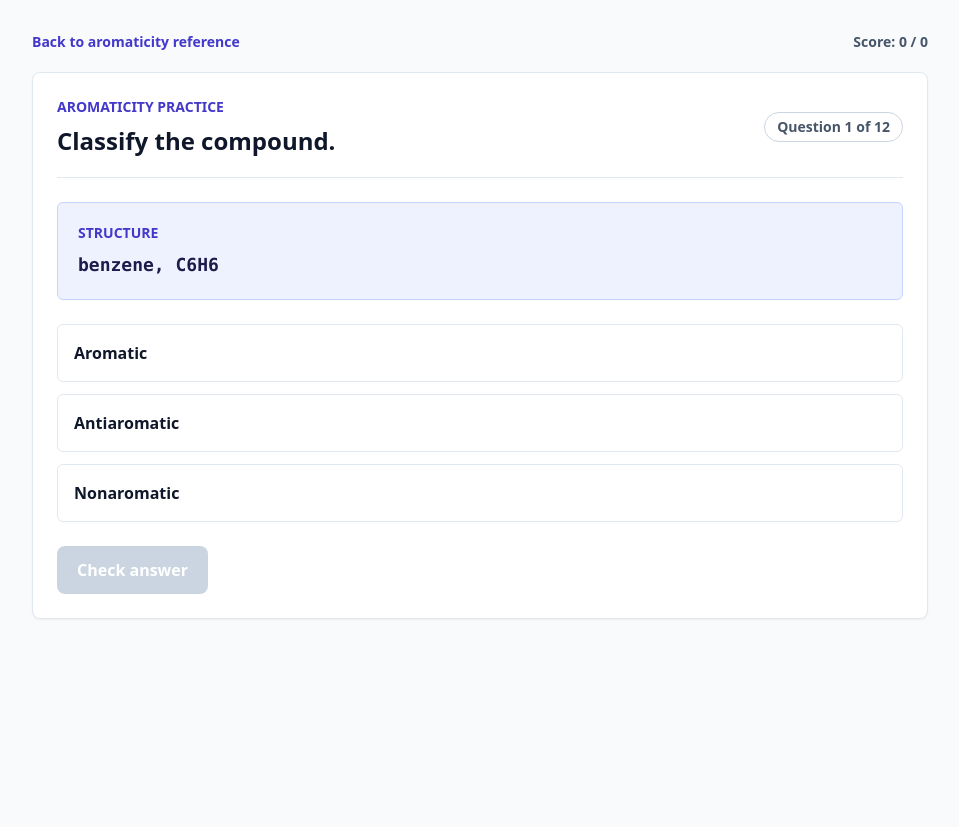
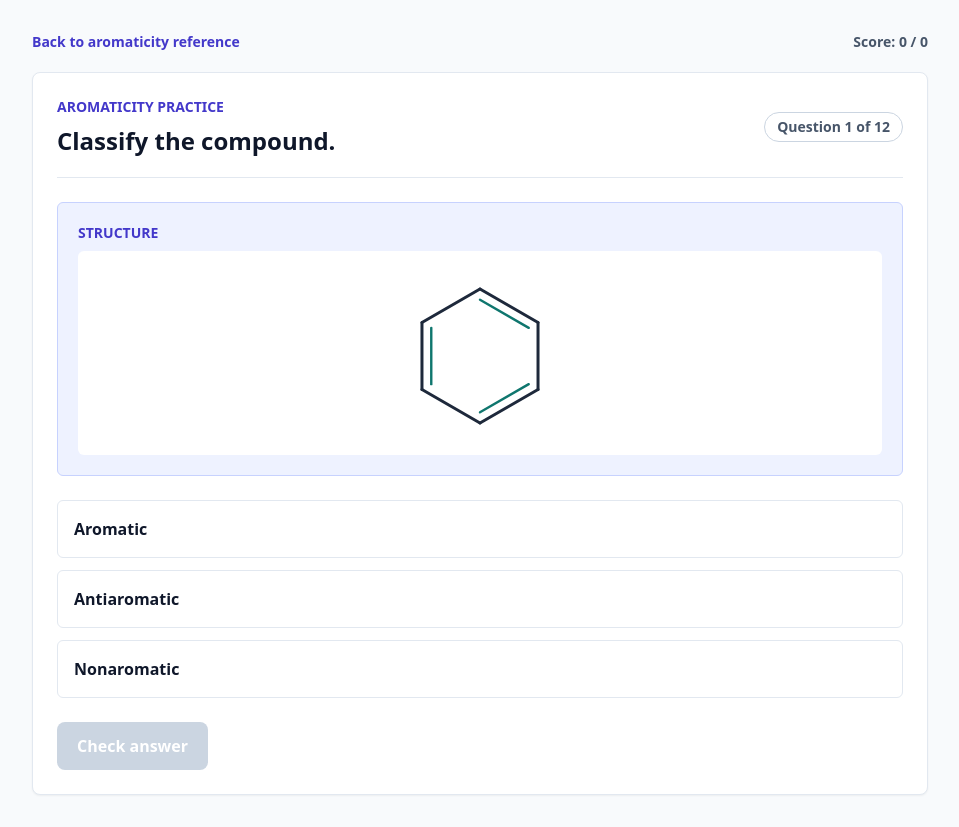
Before and after one commit to barham75/organic-project, a Next.js app: page /aromaticity/quiz in a window 1280 px wide. Shown: the whole page, without its empty margins (160-1119 px from the left). Before the commit the page ends 800 px from the top, so only its background shows below. Built offline with nearby package versions, Linux system fonts and the light colour scheme.

Commit message:
Render aromaticity questions as structural formulas

```diff
--- a/app/aromaticity/data.ts
+++ b/app/aromaticity/data.ts
@@ -3,42 +3,43 @@ export type AromaticityClass = "Aromatic" | "Antiaromatic" | "Nonaromatic";
 export type AromaticityExample = {
   name: string;
   formula: string;
+  structureId: string;
   classification: AromaticityClass;
   piElectrons: string;
   explanation: string;
 };
 
 export const aromaticityExamples: AromaticityExample[] = [
-  { name: "Benzene", formula: "C6H6", classification: "Aromatic", piElectrons: "6 pi electrons", explanation: "It is cyclic, planar, fully conjugated, and follows the 4n + 2 rule with n = 1." },
-  { name: "Cyclopropenyl cation", formula: "C3H3+", classification: "Aromatic", piElectrons: "2 pi electrons", explanation: "The three-membered ring is conjugated and follows the 4n + 2 rule with n = 0." },
-  { name: "Cyclopentadienyl anion", formula: "C5H5-", classification: "Aromatic", piElectrons: "6 pi electrons", explanation: "The lone pair contributes two electrons to a continuous conjugated ring." },
-  { name: "Tropylium cation", formula: "C7H7+", classification: "Aromatic", piElectrons: "6 pi electrons", explanation: "All seven carbons participate in a planar conjugated ring with six pi electrons." },
-  { name: "Cyclobutadiene", formula: "C4H4", classification: "Antiaromatic", piElectrons: "4 pi electrons", explanation: "It is cyclic, planar, conjugated, and follows the 4n rule with n = 1." },
-  { name: "Cyclopentadienyl cation", formula: "C5H5+", classification: "Antiaromatic", piElectrons: "4 pi electrons", explanation: "A planar fully conjugated form contains four pi electrons and is destabilized." },
-  { name: "Cyclooctatetraene", formula: "C8H8", classification: "Nonaromatic", piElectrons: "8 pi electrons", explanation: "It avoids antiaromaticity by adopting a nonplanar tub shape, so continuous orbital overlap is lost." },
-  { name: "Cyclopentadiene", formula: "C5H6", classification: "Nonaromatic", piElectrons: "4 pi electrons in two isolated double bonds", explanation: "One sp3 carbon interrupts conjugation around the ring." },
+  { name: "Benzene", formula: "C6H6", structureId: "benzene", classification: "Aromatic", piElectrons: "6 pi electrons", explanation: "It is cyclic, planar, fully conjugated, and follows the 4n + 2 rule with n = 1." },
+  { name: "Cyclopropenyl cation", formula: "C3H3+", structureId: "cyclopropenyl-cation", classification: "Aromatic", piElectrons: "2 pi electrons", explanation: "The three-membered ring is conjugated and follows the 4n + 2 rule with n = 0." },
+  { name: "Cyclopentadienyl anion", formula: "C5H5-", structureId: "cyclopentadienyl-anion", classification: "Aromatic", piElectrons: "6 pi electrons", explanation: "The lone pair contributes two electrons to a continuous conjugated ring." },
+  { name: "Tropylium cation", formula: "C7H7+", structureId: "tropylium", classification: "Aromatic", piElectrons: "6 pi electrons", explanation: "All seven carbons participate in a planar conjugated ring with six pi electrons." },
+  { name: "Cyclobutadiene", formula: "C4H4", structureId: "cyclobutadiene", classification: "Antiaromatic", piElectrons: "4 pi electrons", explanation: "It is cyclic, planar, conjugated, and follows the 4n rule with n = 1." },
+  { name: "Cyclopentadienyl cation", formula: "C5H5+", structureId: "cyclopentadienyl-cation", classification: "Antiaromatic", piElectrons: "4 pi electrons", explanation: "A planar fully conjugated form contains four pi electrons and is destabilized." },
+  { name: "Cyclooctatetraene", formula: "C8H8", structureId: "cyclooctatetraene", classification: "Nonaromatic", piElectrons: "8 pi electrons", explanation: "It avoids antiaromaticity by adopting a nonplanar tub shape, so continuous orbital overlap is lost." },
+  { name: "Cyclopentadiene", formula: "C5H6", structureId: "cyclopentadiene", classification: "Nonaromatic", piElectrons: "4 pi electrons in two isolated double bonds", explanation: "One sp3 carbon interrupts conjugation around the ring." },
 ];
 
 export type AromaticityQuestion = {
   id: string;
   prompt: string;
-  structure: string;
+  structureId: string;
   options: string[];
   answer: string;
   explanation: string;
 };
 
 export const aromaticityQuestions: AromaticityQuestion[] = [
-  { id: "benzene", prompt: "Classify the compound.", structure: "benzene, C6H6", options: ["Aromatic", "Antiaromatic", "Nonaromatic"], answer: "Aromatic", explanation: "Benzene is cyclic, planar, fully conjugated, and has six pi electrons: 4n + 2 where n = 1." },
-  { id: "cyclobutadiene", prompt: "Classify the compound.", structure: "cyclobutadiene, C4H4", options: ["Aromatic", "Antiaromatic", "Nonaromatic"], answer: "Antiaromatic", explanation: "Cyclobutadiene is cyclic, planar, fully conjugated, and has four pi electrons: 4n where n = 1." },
-  { id: "cyclooctatetraene", prompt: "Classify the compound.", structure: "cyclooctatetraene, C8H8", options: ["Aromatic", "Antiaromatic", "Nonaromatic"], answer: "Nonaromatic", explanation: "Although it has eight pi electrons, it is not planar. Its tub shape prevents continuous orbital overlap and avoids antiaromaticity." },
-  { id: "cyclopentadienyl-anion", prompt: "Classify the ion.", structure: "cyclopentadienyl anion, C5H5-", options: ["Aromatic", "Antiaromatic", "Nonaromatic"], answer: "Aromatic", explanation: "The negative charge supplies a lone pair to the conjugated ring, giving six pi electrons." },
-  { id: "cyclopentadienyl-cation", prompt: "Classify the ion in its planar conjugated form.", structure: "cyclopentadienyl cation, C5H5+", options: ["Aromatic", "Antiaromatic", "Nonaromatic"], answer: "Antiaromatic", explanation: "The planar conjugated cation has four pi electrons, matching the destabilizing 4n count." },
-  { id: "cyclopropenyl-cation", prompt: "Classify the ion.", structure: "cyclopropenyl cation, C3H3+", options: ["Aromatic", "Antiaromatic", "Nonaromatic"], answer: "Aromatic", explanation: "The ion is cyclic, planar, and conjugated with two pi electrons: 4n + 2 where n = 0." },
-  { id: "cyclopentadiene", prompt: "Classify the compound.", structure: "cyclopentadiene, C5H6", options: ["Aromatic", "Antiaromatic", "Nonaromatic"], answer: "Nonaromatic", explanation: "An sp3 carbon breaks the continuous ring of p orbitals, so Hückel counting does not apply to the full ring." },
-  { id: "tropylium", prompt: "Classify the ion.", structure: "tropylium cation, C7H7+", options: ["Aromatic", "Antiaromatic", "Nonaromatic"], answer: "Aromatic", explanation: "The ring is planar and fully conjugated with six pi electrons." },
-  { id: "pyridine-lone-pair", prompt: "Does the nitrogen lone pair in pyridine count toward the aromatic sextet?", structure: "pyridine", options: ["No", "Yes", "Only after protonation"], answer: "No", explanation: "The lone pair lies in an sp2 orbital outside the aromatic pi system. The ring still contains six pi electrons." },
-  { id: "pyrrole-lone-pair", prompt: "Does the nitrogen lone pair in pyrrole count toward the aromatic sextet?", structure: "pyrrole", options: ["Yes", "No", "Only after protonation"], answer: "Yes", explanation: "One nitrogen lone pair occupies a p orbital and contributes two electrons to the aromatic sextet." },
-  { id: "huckel-six", prompt: "Which electron count can satisfy Hückel's aromaticity rule?", structure: "planar, cyclic, fully conjugated ring", options: ["6 pi electrons", "4 pi electrons", "8 pi electrons"], answer: "6 pi electrons", explanation: "Aromatic systems follow 4n + 2. Six electrons correspond to n = 1." },
-  { id: "requirements", prompt: "Which set of conditions is required before applying the 4n + 2 rule?", structure: "general ring system", options: ["cyclic, planar, fully conjugated", "cyclic and saturated", "acyclic and conjugated"], answer: "cyclic, planar, fully conjugated", explanation: "Electron counting is meaningful only after confirming a cyclic, planar, continuously conjugated system." },
+  { id: "benzene", prompt: "Classify the compound.", structureId: "benzene", options: ["Aromatic", "Antiaromatic", "Nonaromatic"], answer: "Aromatic", explanation: "Benzene is cyclic, planar, fully conjugated, and has six pi electrons: 4n + 2 where n = 1." },
+  { id: "cyclobutadiene", prompt: "Classify the compound.", structureId: "cyclobutadiene", options: ["Aromatic", "Antiaromatic", "Nonaromatic"], answer: "Antiaromatic", explanation: "Cyclobutadiene is cyclic, planar, fully conjugated, and has four pi electrons: 4n where n = 1." },
+  { id: "cyclooctatetraene", prompt: "Classify the compound.", structureId: "cyclooctatetraene", options: ["Aromatic", "Antiaromatic", "Nonaromatic"], answer: "Nonaromatic", explanation: "Although it has eight pi electrons, it is not planar. Its tub shape prevents continuous orbital overlap and avoids antiaromaticity." },
+  { id: "cyclopentadienyl-anion", prompt: "Classify the ion.", structureId: "cyclopentadienyl-anion", options: ["Aromatic", "Antiaromatic", "Nonaromatic"], answer: "Aromatic", explanation: "The negative charge supplies a lone pair to the conjugated ring, giving six pi electrons." },
+  { id: "cyclopentadienyl-cation", prompt: "Classify the ion in its planar conjugated form.", structureId: "cyclopentadienyl-cation", options: ["Aromatic", "Antiaromatic", "Nonaromatic"], answer: "Antiaromatic", explanation: "The planar conjugated cation has four pi electrons, matching the destabilizing 4n count." },
+  { id: "cyclopropenyl-cation", prompt: "Classify the ion.", structureId: "cyclopropenyl-cation", options: ["Aromatic", "Antiaromatic", "Nonaromatic"], answer: "Aromatic", explanation: "The ion is cyclic, planar, and conjugated with two pi electrons: 4n + 2 where n = 0." },
+  { id: "cyclopentadiene", prompt: "Classify the compound.", structureId: "cyclopentadiene", options: ["Aromatic", "Antiaromatic", "Nonaromatic"], answer: "Nonaromatic", explanation: "An sp3 carbon breaks the continuous ring of p orbitals, so Hückel counting does not apply to the full ring." },
+  { id: "tropylium", prompt: "Classify the ion.", structureId: "tropylium", options: ["Aromatic", "Antiaromatic", "Nonaromatic"], answer: "Aromatic", explanation: "The ring is planar and fully conjugated with six pi electrons." },
+  { id: "pyridine-lone-pair", prompt: "Does the nitrogen lone pair count toward the aromatic sextet?", structureId: "pyridine", options: ["No", "Yes", "Only after protonation"], answer: "No", explanation: "The lone pair lies in an sp2 orbital outside the aromatic pi system. The ring still contains six pi electrons." },
+  { id: "pyrrole-lone-pair", prompt: "Does the nitrogen lone pair count toward the aromatic sextet?", structureId: "pyrrole", options: ["Yes", "No", "Only after protonation"], answer: "Yes", explanation: "One nitrogen lone pair occupies a p orbital and contributes two electrons to the aromatic sextet." },
+  { id: "huckel-six", prompt: "Which electron count can satisfy Hückel's aromaticity rule?", structureId: "generic-conjugated", options: ["6 pi electrons", "4 pi electrons", "8 pi electrons"], answer: "6 pi electrons", explanation: "Aromatic systems follow 4n + 2. Six electrons correspond to n = 1." },
+  { id: "requirements", prompt: "Which set of conditions is required before applying the 4n + 2 rule?", structureId: "generic-conjugated", options: ["cyclic, planar, fully conjugated", "cyclic and saturated", "acyclic and conjugated"], answer: "cyclic, planar, fully conjugated", explanation: "Electron counting is meaningful only after confirming a cyclic, planar, continuously conjugated system." },
 ];
--- a/app/aromaticity/page.tsx
+++ b/app/aromaticity/page.tsx
@@ -1,5 +1,6 @@
 import Link from "next/link";
 import { aromaticityExamples } from "./data";
+import { AromaticStructure } from "./structure";
 
 export default function AromaticityPage() {
   return (
@@ -40,6 +41,9 @@ export default function AromaticityPage() {
                   </div>
                   <span className={`rounded-full px-3 py-1 text-xs font-bold ${badge(example.classification)}`}>{example.classification}</span>
                 </div>
+                <div className="mt-3 rounded-md border border-slate-200 bg-slate-50 p-2">
+                  <AromaticStructure id={example.structureId} compact />
+                </div>
                 <p className="mt-3 text-sm font-semibold text-indigo-800">{example.piElectrons}</p>
                 <p className="mt-2 leading-6 text-slate-700">{example.explanation}</p>
               </article>
--- a/app/aromaticity/quiz/page.tsx
+++ b/app/aromaticity/quiz/page.tsx
@@ -3,6 +3,7 @@
 import Link from "next/link";
 import { useState } from "react";
 import { aromaticityQuestions } from "../data";
+import { AromaticStructure } from "../structure";
 
 export default function AromaticityQuizPage() {
   const [index, setIndex] = useState(0);
@@ -41,7 +42,9 @@ export default function AromaticityQuizPage() {
 
           <div className="mt-6 rounded-md border border-indigo-200 bg-indigo-50 p-5">
             <p className="text-sm font-bold uppercase text-indigo-700">Structure</p>
-            <p className="mt-2 font-mono text-lg font-bold text-indigo-950">{question.structure}</p>
+            <div className="mt-2 rounded-md bg-white p-3">
+              <AromaticStructure id={question.structureId} />
+            </div>
           </div>
 
           <div className="mt-6 grid gap-3">
--- /dev/null
+++ b/app/aromaticity/structure.tsx
@@ -0,0 +1,84 @@
+type StructureId =
+  | "benzene"
+  | "cyclopropenyl-cation"
+  | "cyclopentadienyl-anion"
+  | "tropylium"
+  | "cyclobutadiene"
+  | "cyclopentadienyl-cation"
+  | "cyclooctatetraene"
+  | "cyclopentadiene"
+  | "pyridine"
+  | "pyrrole"
+  | "generic-conjugated";
+
+type Point = { x: number; y: number };
+
+const structures: Record<StructureId, { atoms: number; doubleBonds: number[]; charge?: string; hetero?: Record<number, string>; sp3?: number; nonplanar?: boolean }> = {
+  benzene: { atoms: 6, doubleBonds: [0, 2, 4] },
+  "cyclopropenyl-cation": { atoms: 3, doubleBonds: [1], charge: "+" },
+  "cyclopentadienyl-anion": { atoms: 5, doubleBonds: [0, 2], charge: "-" },
+  tropylium: { atoms: 7, doubleBonds: [0, 2, 4], charge: "+" },
+  cyclobutadiene: { atoms: 4, doubleBonds: [0, 2] },
+  "cyclopentadienyl-cation": { atoms: 5, doubleBonds: [0, 2], charge: "+" },
+  cyclooctatetraene: { atoms: 8, doubleBonds: [0, 2, 4, 6], nonplanar: true },
+  cyclopentadiene: { atoms: 5, doubleBonds: [0, 2], sp3: 4 },
+  pyridine: { atoms: 6, doubleBonds: [0, 2, 4], hetero: { 0: "N" } },
+  pyrrole: { atoms: 5, doubleBonds: [1, 3], hetero: { 0: "NH" } },
+  "generic-conjugated": { atoms: 6, doubleBonds: [0, 2, 4] },
+};
+
+export function AromaticStructure({ id, compact = false }: { id: string; compact?: boolean }) {
+  const structure = structures[id as StructureId] ?? structures["generic-conjugated"];
+  const width = compact ? 250 : 320;
+  const height = compact ? 145 : 180;
+  const center = { x: width / 2, y: height / 2 + 3 };
+  const radius = compact ? 52 : 67;
+  const points = polygon(structure.atoms, center, radius, structure.nonplanar);
+
+  return (
+    <svg viewBox={`0 0 ${width} ${height}`} role="img" aria-label="Structural formula" className="mx-auto h-auto w-full max-w-xs">
+      {points.map((point, index) => {
+        const next = points[(index + 1) % points.length];
+        return <line key={`bond-${index}`} x1={point.x} y1={point.y} x2={next.x} y2={next.y} stroke="#1e293b" strokeWidth="3" strokeLinecap="round" />;
+      })}
+      {structure.doubleBonds.map((index) => {
+        const first = inset(points[index], center, 0.16);
+        const second = inset(points[(index + 1) % points.length], center, 0.16);
+        return <line key={`double-${index}`} x1={first.x} y1={first.y} x2={second.x} y2={second.y} stroke="#0f766e" strokeWidth="2.4" strokeLinecap="round" />;
+      })}
+      {structure.hetero && Object.entries(structure.hetero).map(([index, label]) => {
+        const point = points[Number(index)];
+        return <AtomLabel key={`${index}-${label}`} point={point} label={label} />;
+      })}
+      {structure.sp3 !== undefined && <AtomLabel point={points[structure.sp3]} label="CH2" />}
+      {structure.charge && <text x={center.x + radius + 18} y={center.y - radius + 10} fill="#7c3aed" fontSize="26" fontWeight="700">{structure.charge}</text>}
+      {id === "cyclopentadienyl-anion" && <text x={center.x + radius + 4} y={center.y + 8} fill="#7c3aed" fontSize="18" fontWeight="700">: lone pair</text>}
+      {id === "pyridine" && <text x={center.x + radius + 2} y={center.y - radius + 12} fill="#7c3aed" fontSize="18" fontWeight="700">:</text>}
+      {id === "pyrrole" && <text x={center.x - 5} y={center.y - radius - 15} fill="#7c3aed" fontSize="18" fontWeight="700">:</text>}
+      {id === "generic-conjugated" && <text x={center.x} y={center.y + 5} textAnchor="middle" fill="#4f46e5" fontSize="15" fontWeight="700">continuous p orbitals</text>}
+      {structure.nonplanar && <text x={center.x} y={height - 8} textAnchor="middle" fill="#475569" fontSize="14" fontWeight="700">nonplanar tub conformation</text>}
+    </svg>
+  );
+}
+
+function polygon(atoms: number, center: Point, radius: number, nonplanar = false) {
+  return Array.from({ length: atoms }, (_, index) => {
+    const angle = -Math.PI / 2 + (index * Math.PI * 2) / atoms;
+    const wave = nonplanar ? (index % 2 === 0 ? -9 : 9) : 0;
+    return { x: center.x + radius * Math.cos(angle), y: center.y + radius * Math.sin(angle) + wave };
+  });
+}
+
+function inset(point: Point, center: Point, amount: number) {
+  return { x: point.x + (center.x - point.x) * amount, y: point.y + (center.y - point.y) * amount };
+}
+
+function AtomLabel({ point, label }: { point: Point; label: string }) {
+  const width = label.length > 1 ? 42 : 26;
+  return (
+    <g>
+      <rect x={point.x - width / 2} y={point.y - 14} width={width} height="28" rx="4" fill="#fff" />
+      <text x={point.x} y={point.y + 6} textAnchor="middle" fill="#be123c" fontSize="18" fontWeight="700">{label}</text>
+    </g>
+  );
+}
```
